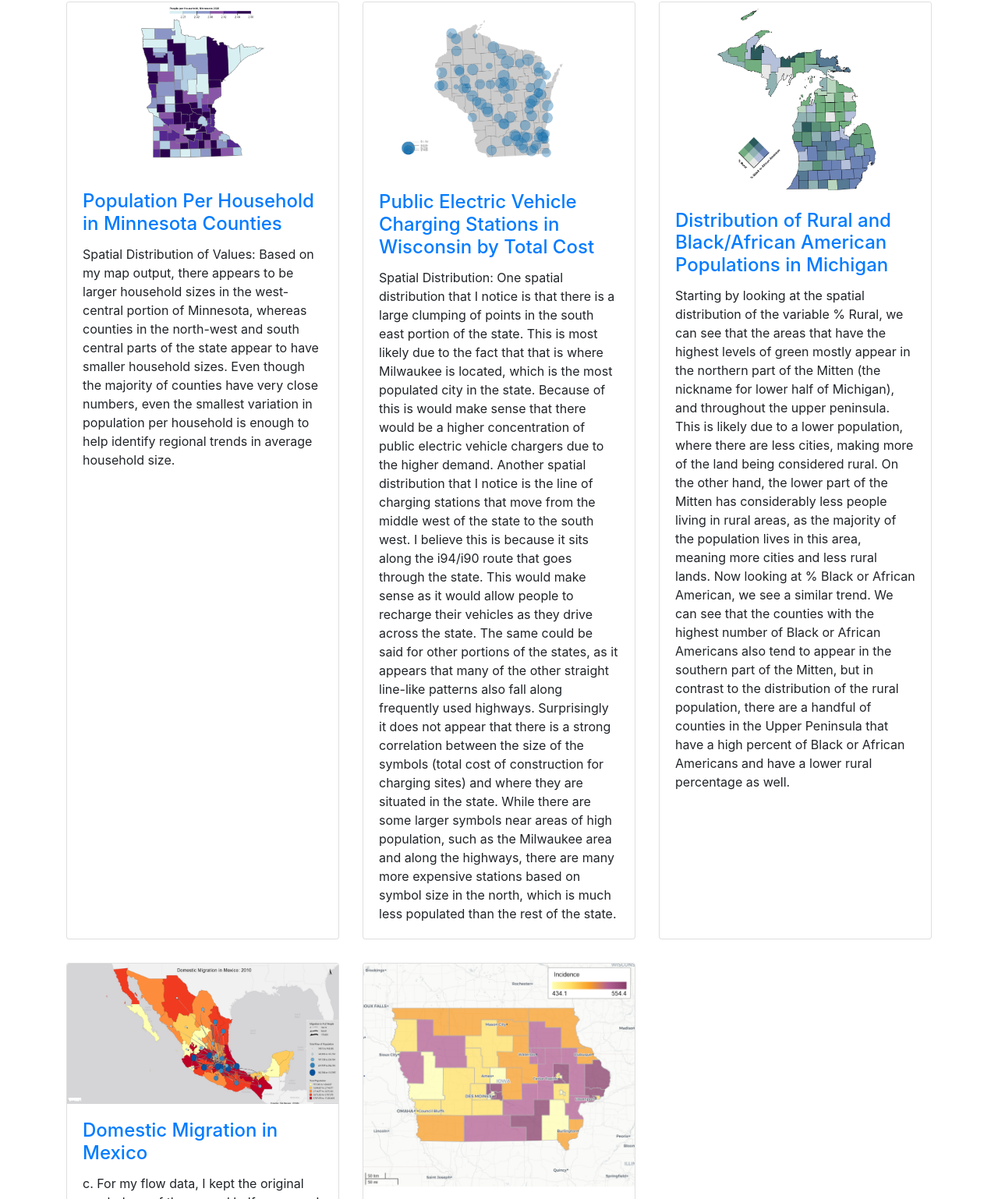
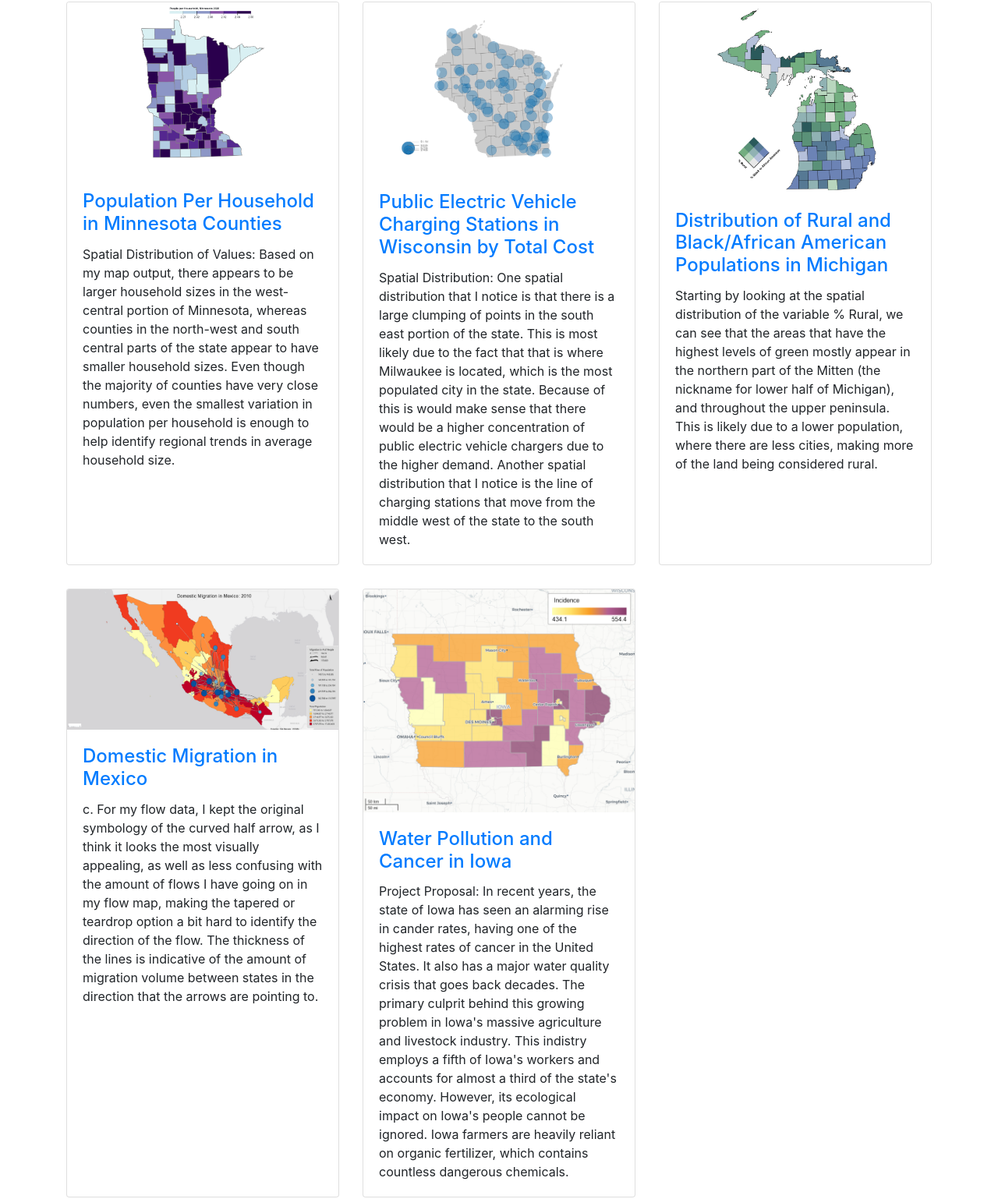
Before and after one commit to geog3540/enkaufman, a website: page index.html in a window 1280 px wide. Shown: the part 150-1688 px from the top of the page at 78% size. Drawn offline with nearby package versions, Linux system fonts and the light colour scheme.

Commit message:
Update index.html

```diff
--- a/index.html
+++ b/index.html
@@ -75,7 +75,7 @@
               <h4 class="card-title">
                 <a href="https://observablehq.com/d/08a4e3df4c393a42">Public Electric Vehicle Charging Stations in Wisconsin by Total Cost</a>
               </h4>
-              <p class="card-text">Spatial Distribution: One spatial distribution that I notice is that there is a large clumping of points in the south east portion of the state. This is most likely due to the fact that that is where Milwaukee is located, which is the most populated city in the state. Because of this is would make sense that there would be a higher concentration of public electric vehicle chargers due to the higher demand. Another spatial distribution that I notice is the line of charging stations that move from the middle west of the state to the south west. I believe this is because it sits along the i94/i90 route that goes through the state. This would make sense as it would allow people to recharge their vehicles as they drive across the state. The same could be said for other portions of the states, as it appears that many of the other straight line-like patterns also fall along frequently used highways. Surprisingly it does not appear that there is a strong correlation between the size of the symbols (total cost of construction for charging sites) and where they are situated in the state. While there are some larger symbols near areas of high population, such as the Milwaukee area and along the highways, there are many more expensive stations based on symbol size in the north, which is much less populated than the rest of the state.</p>
+              <p class="card-text">Spatial Distribution: One spatial distribution that I notice is that there is a large clumping of points in the south east portion of the state. This is most likely due to the fact that that is where Milwaukee is located, which is the most populated city in the state. Because of this is would make sense that there would be a higher concentration of public electric vehicle chargers due to the higher demand. Another spatial distribution that I notice is the line of charging stations that move from the middle west of the state to the south west.</p>
             </div>
           </div>
         </div>
@@ -86,7 +86,7 @@
               <h4 class="card-title">
                 <a href="https://observablehq.com/d/78cb6f855582c110">Distribution of Rural and Black/African American Populations in Michigan</a>
               </h4>
-              <p class="card-text">Starting by looking at the spatial distribution of the variable % Rural, we can see that the areas that have the highest levels of green mostly appear in the northern part of the Mitten (the nickname for lower half of Michigan), and throughout the upper peninsula. This is likely due to a lower population, where there are less cities, making more of the land being considered rural. On the other hand, the lower part of the Mitten has considerably less people living in rural areas, as the majority of the population lives in this area, meaning more cities and less rural lands. Now looking at % Black or African American, we see a similar trend. We can see that the counties with the highest number of Black or African Americans also tend to appear in the southern part of the Mitten, but in contrast to the distribution of the rural population, there are a handful of counties in the Upper Peninsula that have a high percent of Black or African Americans and have a lower rural percentage as well.</p>
+              <p class="card-text">Starting by looking at the spatial distribution of the variable % Rural, we can see that the areas that have the highest levels of green mostly appear in the northern part of the Mitten (the nickname for lower half of Michigan), and throughout the upper peninsula. This is likely due to a lower population, where there are less cities, making more of the land being considered rural. </p>
             </div>
           </div>
         </div>
@@ -97,7 +97,7 @@
               <h4 class="card-title">
                 <a href="FlowMap.html">Domestic Migration in Mexico</a>
               </h4>
-              <p class="card-text">c.	For my flow data, I kept the original symbology of the curved half arrow, as I think it looks the most visually appealing, as well as less confusing with the amount of flows I have going on in my flow map, making the tapered or teardrop option a bit hard to identify the direction of the flow. The thickness of the lines is indicative of the amount of migration volume between states in the direction that the arrows are pointing to. I also kept the color of the flows black. This is because they are easily identifiable in the map, as well as it is hard to find a third color that contrasts well with both red and blue. I chose to model the top 100 flows in the map, which I admit is a bit much, but there is not an extreme clutter in the flows, other than into the center region. I did this because the top 50-75ish flows did not model anything outside of the center sates, so moving the mapped flows up to 100 allows users to identify patterns across the majority of the country, rather than a smaller area that may not entirely be indicative of the true flows that are occurring simultaneously.</p>
+              <p class="card-text">c.	For my flow data, I kept the original symbology of the curved half arrow, as I think it looks the most visually appealing, as well as less confusing with the amount of flows I have going on in my flow map, making the tapered or teardrop option a bit hard to identify the direction of the flow. The thickness of the lines is indicative of the amount of migration volume between states in the direction that the arrows are pointing to. </p>
             </div>
           </div>
         </div>
@@ -108,7 +108,7 @@
               <h4 class="card-title">
                 <a href="https://observablehq.com/d/772cd82bd294aa99">Water Pollution and Cancer in Iowa</a>
               </h4>
-              <p class="card-text">Project Proposal: In recent years, the state of Iowa has seen an alarming rise in cander rates, having one of the highest rates of cancer in the United States. It also has a major water quality crisis that goes back decades. The primary culprit behind this growing problem in Iowa's massive agriculture and livestock industry. This indistry employs a fifth of Iowa's workers and accounts for almost a third of the state's economy. However, its ecological impact on Iowa's people cannot be ignored. Iowa farmers are heavily reliant on organic fertilizer, which contains countless dangerous chemicals. These chemicals find their way from the crop fields into Iowa's lakes and rivers, which people depend on for drinking water. Consumption of this water leads to cancer and other health and environmental issues. As widespread as these problems may be, harm reduction is easier said than done because of the amout of livelihoods that would be affected if the manure management industry were to be curbed or eolimiated altogether.</p>
+              <p class="card-text">Project Proposal: In recent years, the state of Iowa has seen an alarming rise in cander rates, having one of the highest rates of cancer in the United States. It also has a major water quality crisis that goes back decades. The primary culprit behind this growing problem in Iowa's massive agriculture and livestock industry. This indistry employs a fifth of Iowa's workers and accounts for almost a third of the state's economy. However, its ecological impact on Iowa's people cannot be ignored. Iowa farmers are heavily reliant on organic fertilizer, which contains countless dangerous chemicals.</p>
             </div>
           </div>
         </div>
```
